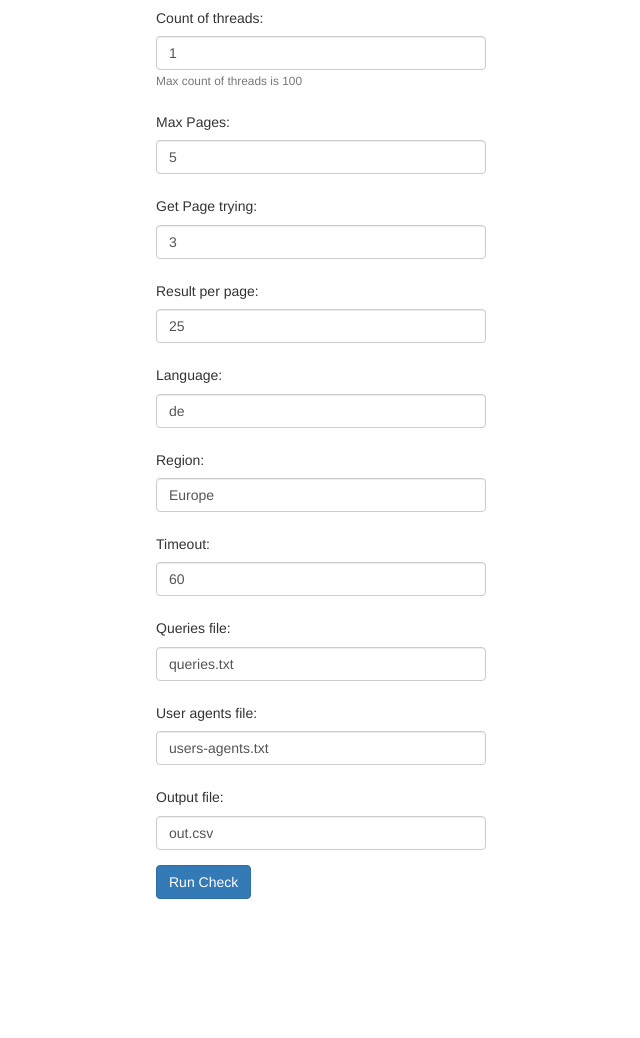
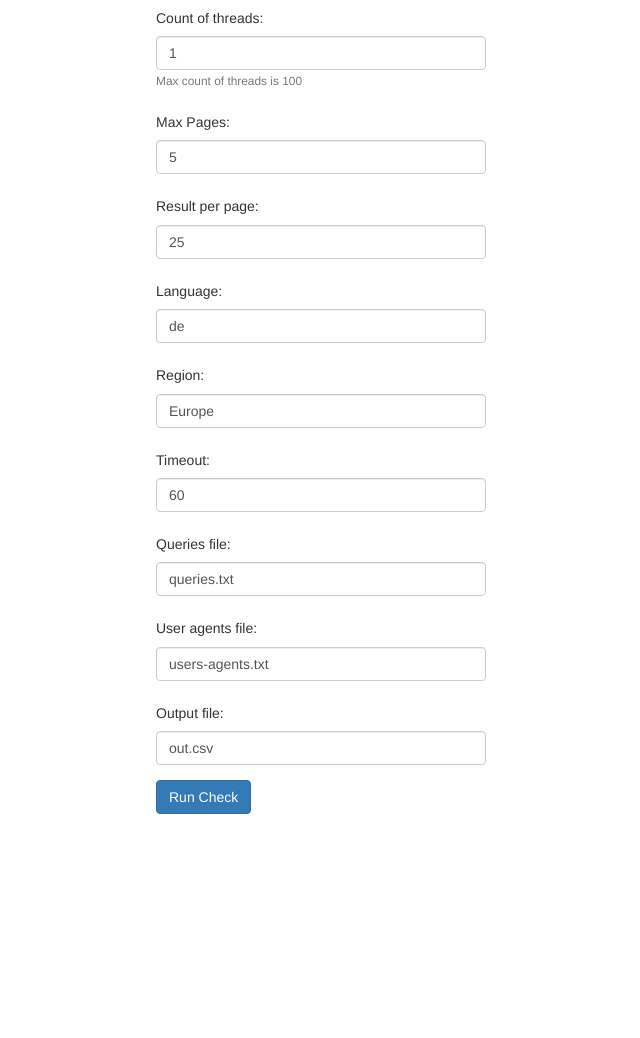
Before and after one commit to Ryukyo/google-scrape, a FastAPI app: page / in a window 1280 px wide. Shown: the part 199-1237 px from the top of the page, without its empty margins (139-779 px from the left). After the commit the page ends 1013 px from the top, so only its background shows below. Run offline with FastAPI, Linux system fonts and the light colour scheme; some libraries are stand-ins or nearby versions.

Commit message:
Remove page tryings

```diff
--- a/config.ini
+++ b/config.ini
@@ -1,7 +1,6 @@
 [general]
 threads = 1
 max_pages = 3
-get_page_tryings = 3
 results_per_page = 125
 language=de
 region=Europe
--- a/templates/index.html
+++ b/templates/index.html
@@ -21,13 +21,6 @@
                         <h5 style="text-align: left">Max Pages:</h5>
                         <input class="form-control" id="max_pages" type="number" min="0" max="100" name="max_pages"
                             value="5">
-                    </div>
-                </div>
-                <div class="row" style="text-align: left;">
-                    <div class="col-sm-6 form-group">
-                        <h5 style="text-align: left">Get Page trying:</h5>
-                        <input class="form-control" id="get_page_tryings" type="number" min="0" max="100"
-                            name="get_page_tryings" value="3">
                     </div>
                 </div>
                 <div class="row" style="text-align: left;">
@@ -109,7 +102,6 @@
                 data: JSON.stringify({
                     threads: $("#threads").val(),
                     max_pages: $("#max_pages").val(),
-                    get_page_tryings: $("#get_page_tryings").val(),
                     results_per_page: $("#results_per_page").val(),
                     language: $("#language").val(),
                     region: $("#region").val(),
```
